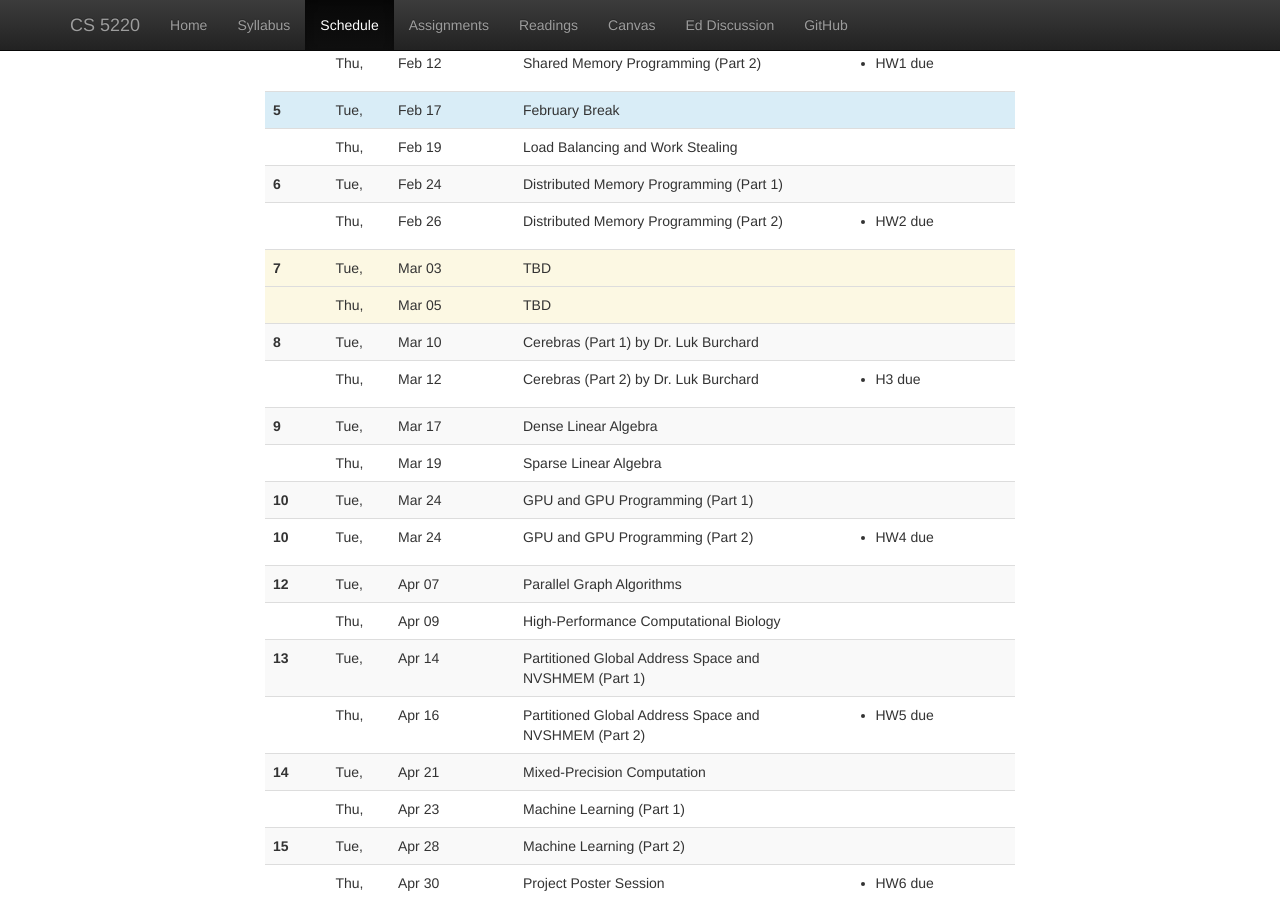
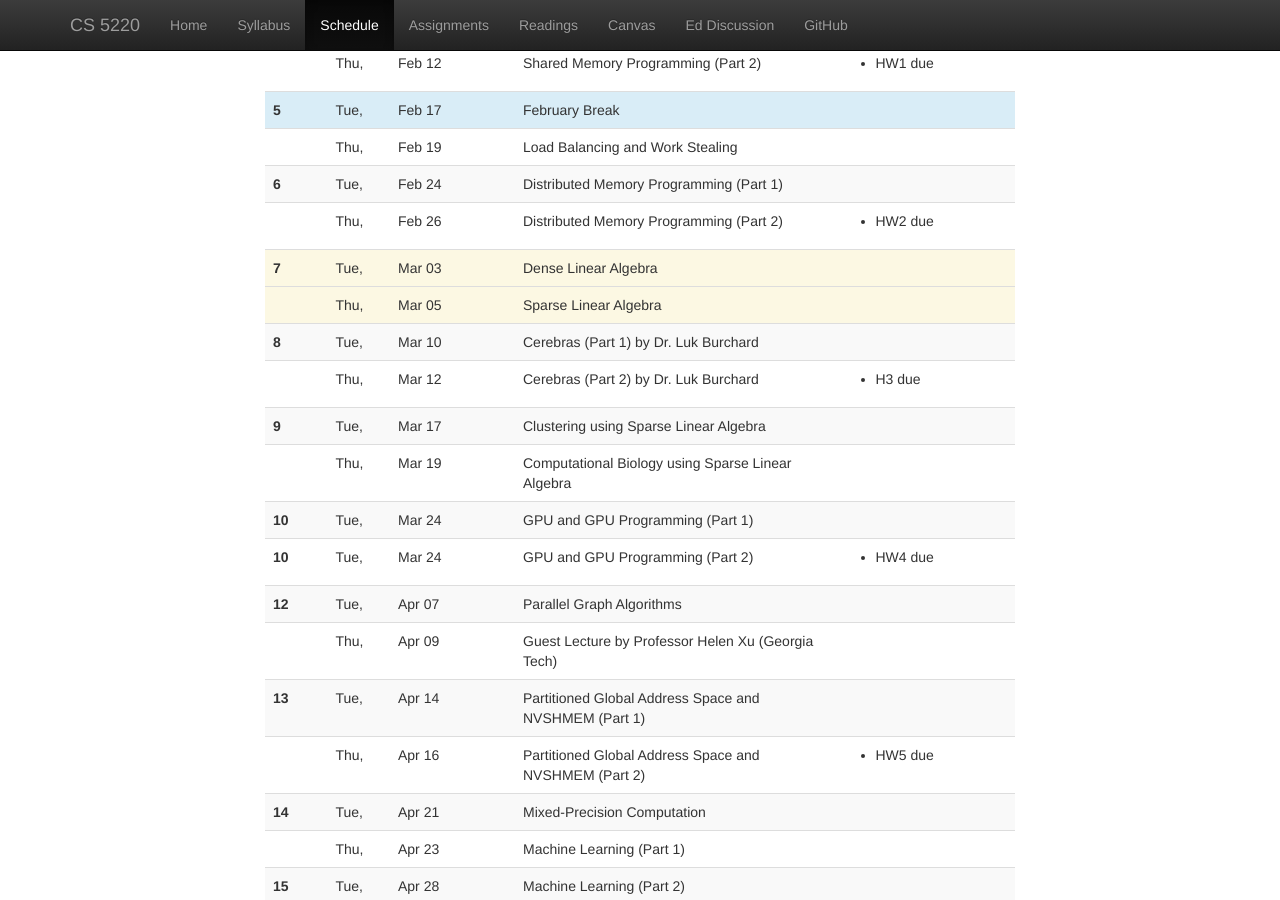
Before and after one commit to cs5220-26sp/web, a Jekyll site: the page built from web/schedule.html, in a window 1280 px wide and 900 px high, scrolled down 502 px. Built offline with Jekyll 4.4.1, drawn with Linux system fonts in a browser that asks for light colours; nearby versions of some CDN libraries.

Commit message:
updated lec schedule

```diff
--- a/web/_data/lectures.yml
+++ b/web/_data/lectures.yml
@@ -78,12 +78,12 @@
 #
 -
   date: 2026-03-03
-  info: TBD
+  info: Dense Linear Algebra
   travel: SIAM PP
   # slides: 12-gpu
 -
   date: 2026-03-05
-  info: TBD
+  info: Sparse Linear Algebra
   travel: SIAM PP
   # slides: 13-gpu
 #
@@ -103,11 +103,11 @@
 #
 -
   date: 2026-03-17
-  info: Dense Linear Algebra
+  info: Clustering using Sparse Linear Algebra
   # slides: 14-densela
 -
   date: 2026-03-19
-  info: Sparse Linear Algebra
+  info: Computational Biology using Sparse Linear Algebra
   # slides: 15-densela
 #
 # ==================
@@ -133,7 +133,7 @@
   # slides: 18-partition
 -
   date: 2026-04-09
-  info: High-Performance Computational Biology
+  info: Guest Lecture by Professor Helen Xu (Georgia Tech)
   # slides: 19-balance
 #
 # ==================
```
